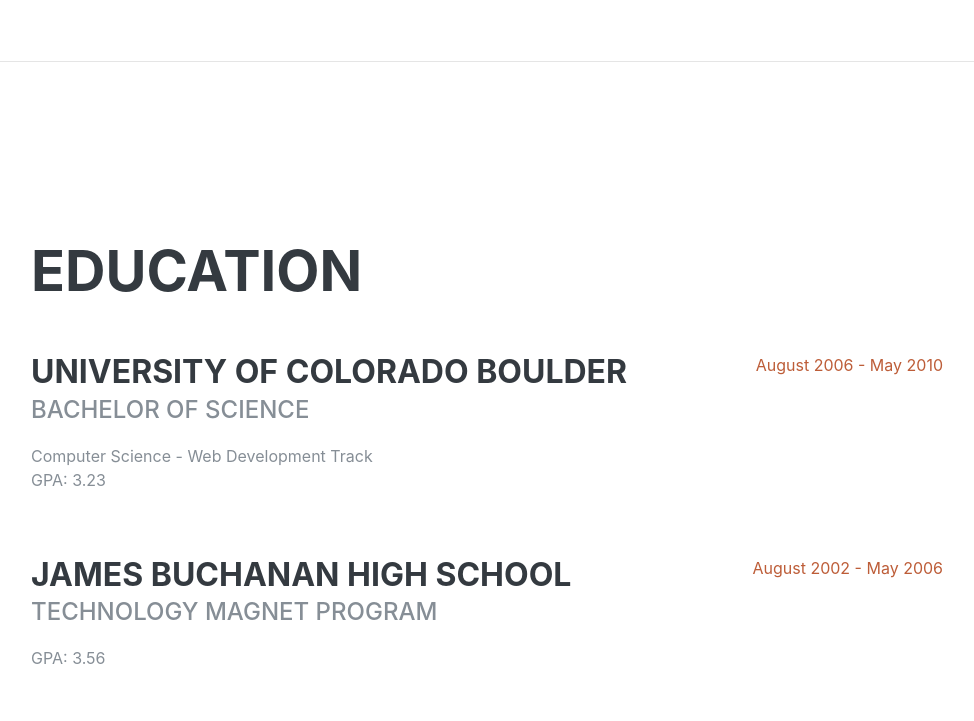
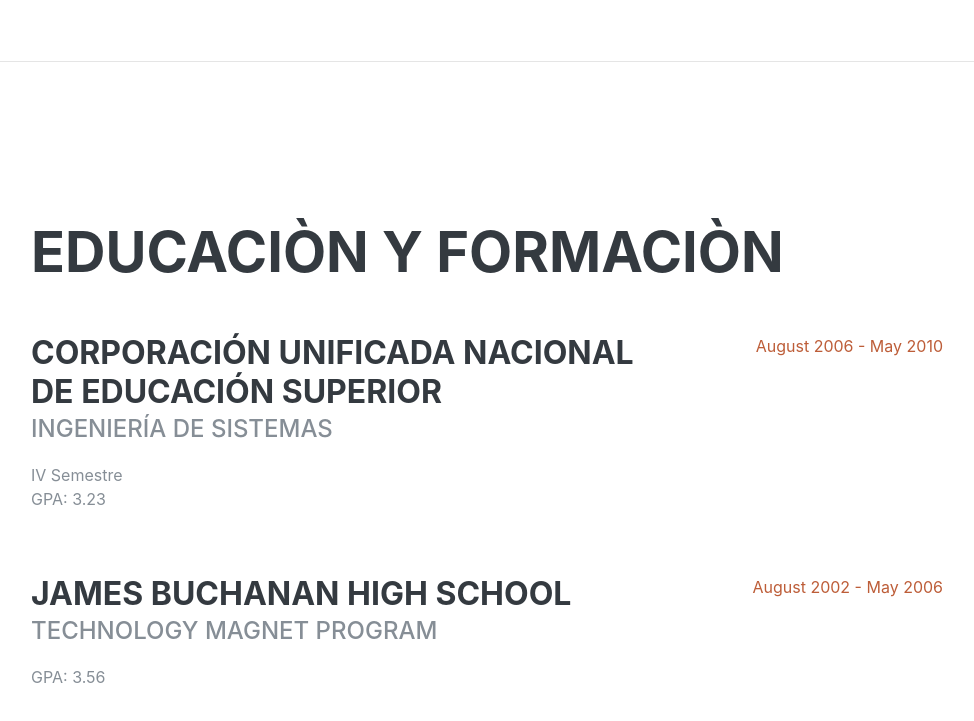
Before and after one commit to Monica0203/Hoja-de-vida-Actual, a website: page index.html in a window 1280 px wide. Shown: the part 2439-3160 px from the top of the page, without its empty margins (289-1263 px from the left). Drawn offline with Linux system fonts and the light colour scheme; files that its build step writes are made by us from their sources; files whose address does not match are found by name; a web font is replaced by a local one.

Commit message:
Update index.html

```diff
--- a/index.html
+++ b/index.html
@@ -187,13 +187,13 @@
 
       <section class="resume-section p-3 p-lg-5 d-flex flex-column" id="education">
         <div class="my-auto">
-          <h2 class="mb-5">Education</h2>
+          <h2 class="mb-5">Educaciòn y Formaciòn</h2>
 
           <div class="resume-item d-flex flex-column flex-md-row mb-5">
             <div class="resume-content mr-auto">
-              <h3 class="mb-0">University of Colorado Boulder</h3>
-              <div class="subheading mb-3">Bachelor of Science</div>
-              <div>Computer Science - Web Development Track</div>
+              <h3 class="mb-0">Corporación Unificada Nacional de Educación Superior</h3>
+              <div class="subheading mb-3">Ingeniería de Sistemas</div>
+              <div>IV Semestre</div>
               <p>GPA: 3.23</p>
             </div>
             <div class="resume-date text-md-right">
```
